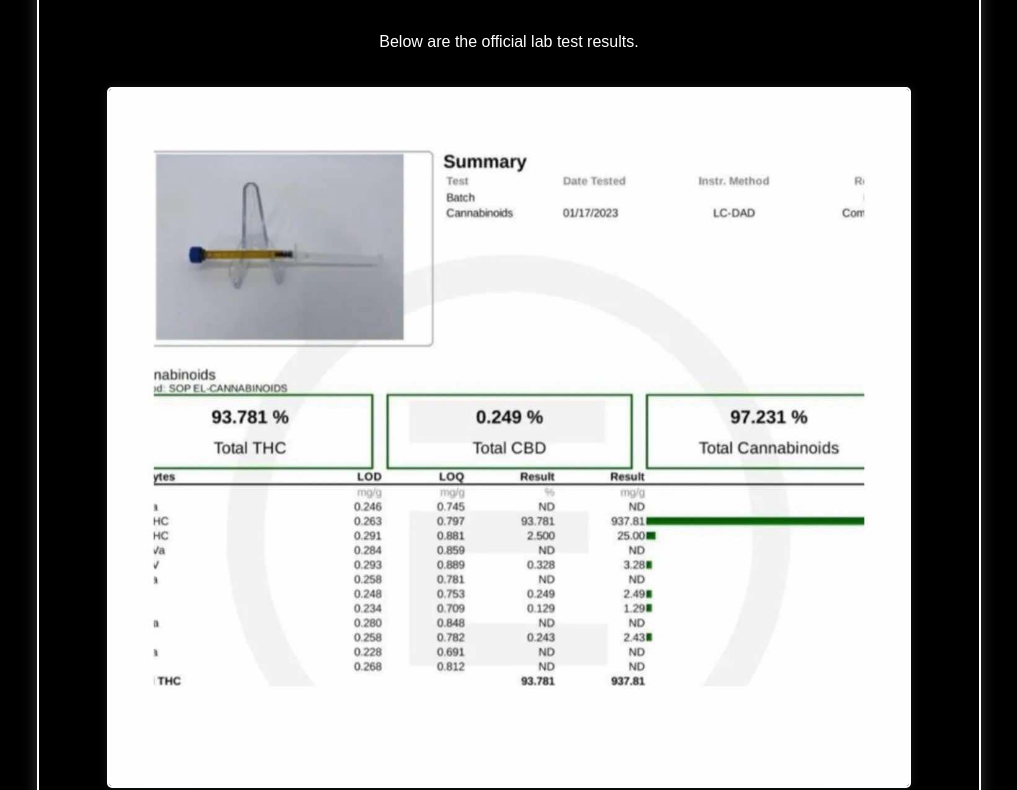
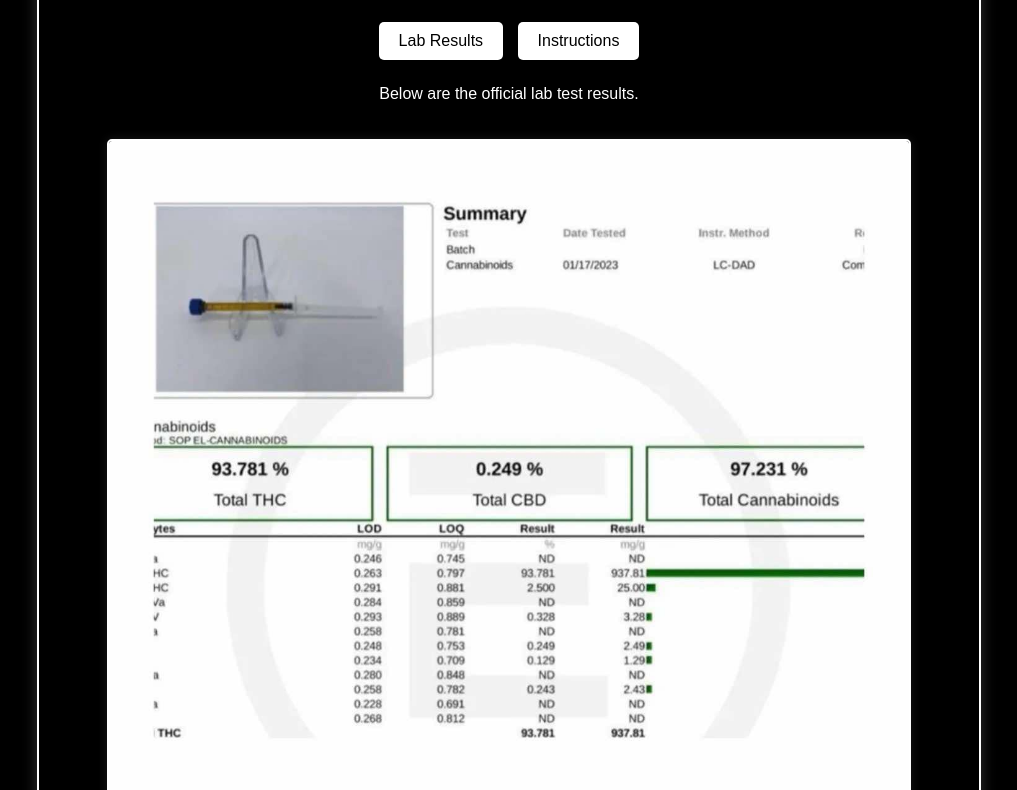
Before and after one commit to Madfox6/ShadowMountain, a plain HTML site: page index.html in a window 1280 px wide. Shown: the part 146-936 px from the top of the page, without its empty margins (131-1148 px from the left). Drawn offline with Linux system fonts and the light colour scheme.

Commit message:
Update index.html

```diff
--- a/index.html
+++ b/index.html
@@ -3,7 +3,7 @@
 <head>
     <meta charset="UTF-8">
     <meta name="viewport" content="width=device-width, initial-scale=1.0">
-    <title>ShadowMountain Lab Results</title>
+    <title>Shadoow Mountain</title>
     <style>
         body {
             font-family: Arial, sans-serif;
@@ -26,13 +26,27 @@
             font-size: 28px;
             text-transform: uppercase;
         }
-        .lab-results {
+        .nav {
+            margin: 20px 0;
+        }
+        .nav button {
+            background-color: #fff;
+            color: #000;
+            border: none;
+            padding: 10px 20px;
+            margin: 5px;
+            font-size: 16px;
+            cursor: pointer;
+            border-radius: 5px;
+        }
+        .content {
+            display: none;
             margin-top: 20px;
-            display: flex;
-            flex-direction: column;
-            align-items: center;
         }
-        .lab-results img {
+        .content.active {
+            display: block;
+        }
+        .content img {
             width: 90%;
             max-width: 800px;
             margin-top: 20px;
@@ -40,12 +54,31 @@
             border-radius: 5px;
             box-shadow: 0 0 10px rgba(255, 255, 255, 0.1);
         }
+        .footer {
+            margin-top: 30px;
+            font-size: 16px;
+        }
+        .footer a {
+            color: #fff;
+            text-decoration: none;
+            font-weight: bold;
+        }
     </style>
+    <script>
+        function showContent(section) {
+            document.querySelectorAll('.content').forEach(div => div.classList.remove('active'));
+            document.getElementById(section).classList.add('active');
+        }
+    </script>
 </head>
 <body>
     <div class="container">
-        <h1>ShadowMountain Lab Results</h1>
-        <div class="lab-results">
+        <h1>Shadoow Mountain</h1>
+        <div class="nav">
+            <button onclick="showContent('lab-results')">Lab Results</button>
+            <button onclick="showContent('instructions')">Instructions</button>
+        </div>
+        <div id="lab-results" class="content active">
             <p>Below are the official lab test results.</p>
             <img src="lab-result-1.jpeg" alt="Lab Result 1">
             <img src="lab-result-2.jpeg" alt="Lab Result 2">
@@ -55,6 +88,16 @@
             <img src="lab-result-6.jpeg" alt="Lab Result 6">
             <img src="lab-result-7.jpeg" alt="Lab Result 7">
         </div>
+        <div id="instructions" class="content">
+            <p>Below are the instructions.</p>
+            <img src="instruction-1.jpeg" alt="Instruction 1">
+            <img src="instruction-2.jpeg" alt="Instruction 2">
+            <img src="instruction-3.jpeg" alt="Instruction 3">
+        </div>
+        <div class="footer">
+            <p>Follow us on Instagram: <a href="https://instagram.com/shadoow_mountain_ind" target="_blank">@shadoow_mountain_ind</a></p>
+            <p>Join us on Telegram: <a href="https://t.me/BlazeOriginalCo" target="_blank">@BlazeOriginalCo</a></p>
+        </div>
     </div>
 </body>
 </html>
```
